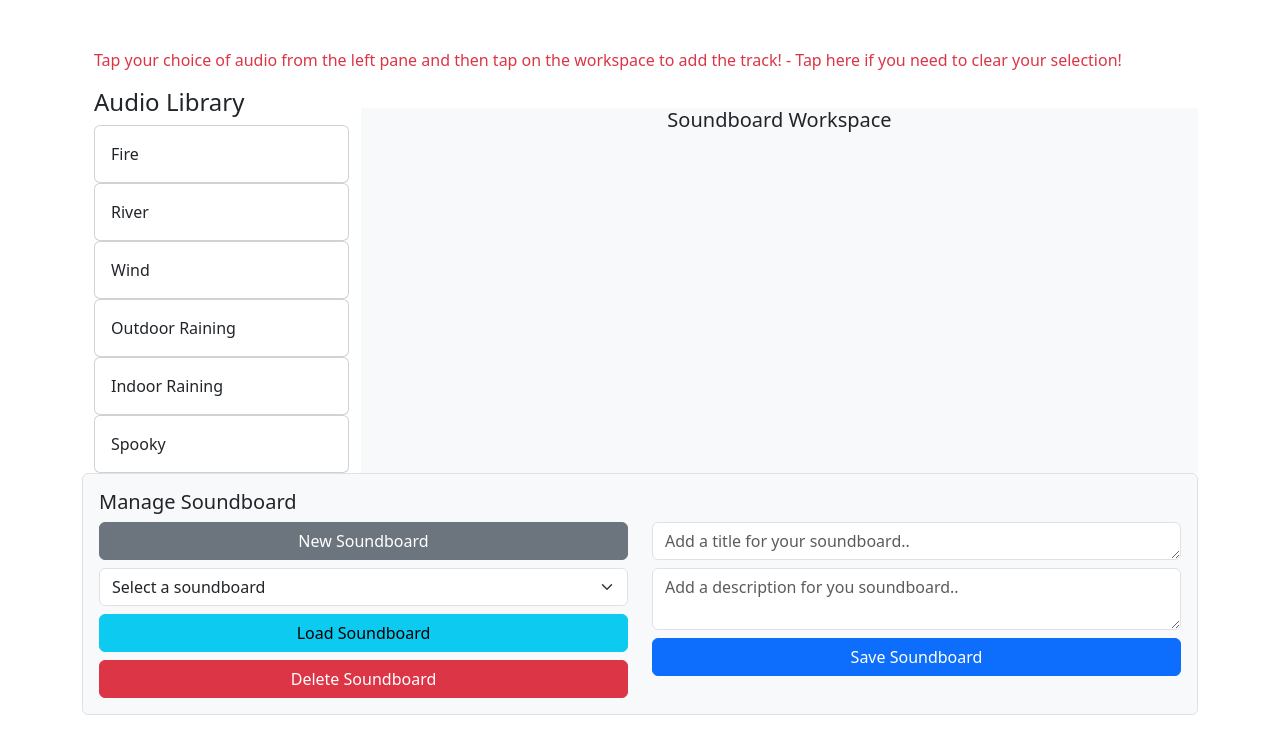
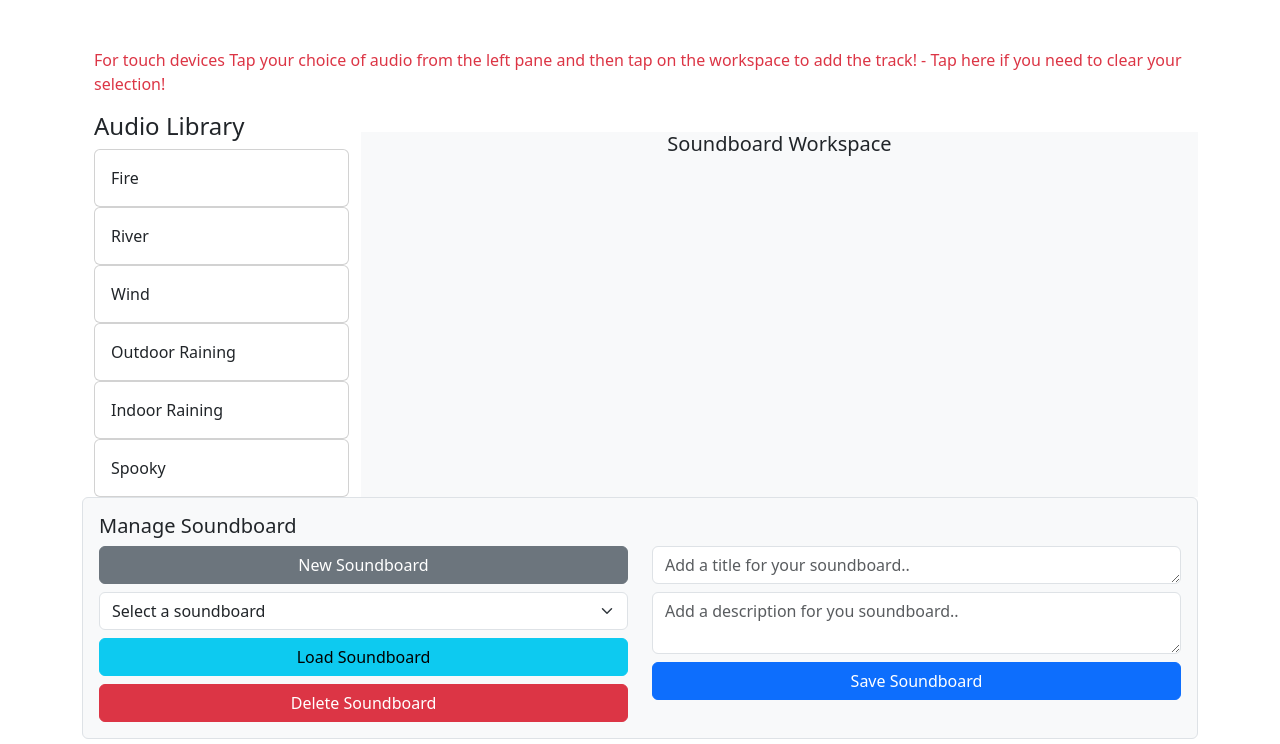
Before and after one commit to MarshallJD1/SoundScapers, a Django app: page /soundboard/ in a window 1280 px wide. Shown: the part 56-800 px from the top of the page. Run offline with Django 4.2, Linux system fonts and the light colour scheme; data that the repository does not hold is empty; some libraries are stand-ins or nearby versions.

Commit message:
alter index

```diff
--- a/templates/soundboard_index.html
+++ b/templates/soundboard_index.html
@@ -12,7 +12,7 @@
     <div class="row">
       <div id="status-message" class="status-container">
         <p id="status-text" class="text-danger">
-            Tap your choice of audio from the left pane and then tap on the workspace to add the track! - Tap here if you need to clear your selection!
+           For touch devices Tap your choice of audio from the left pane and then tap on the workspace to add the track! - Tap here if you need to clear your selection!
         </p>
       </div>
     </div>
```
